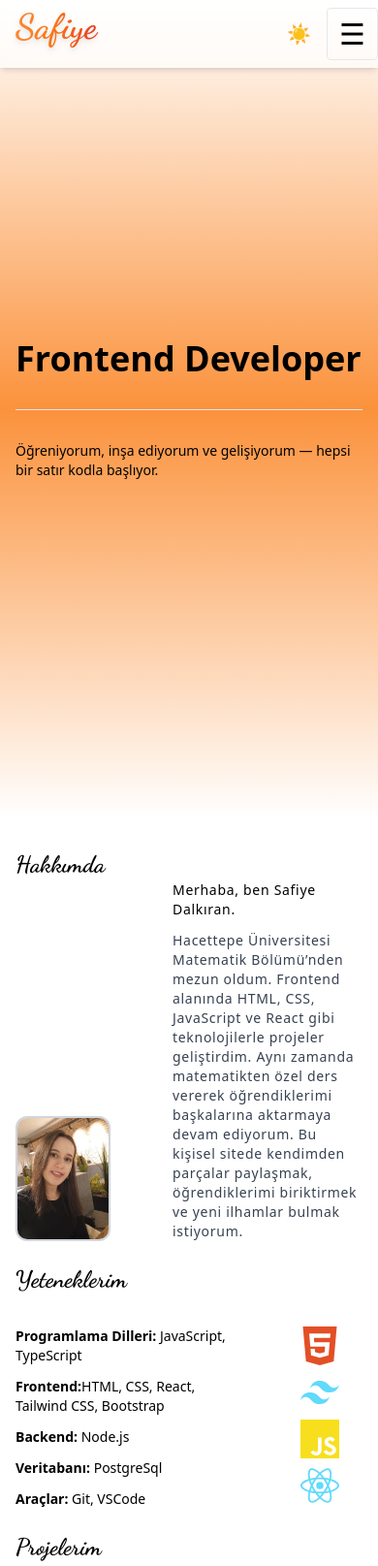
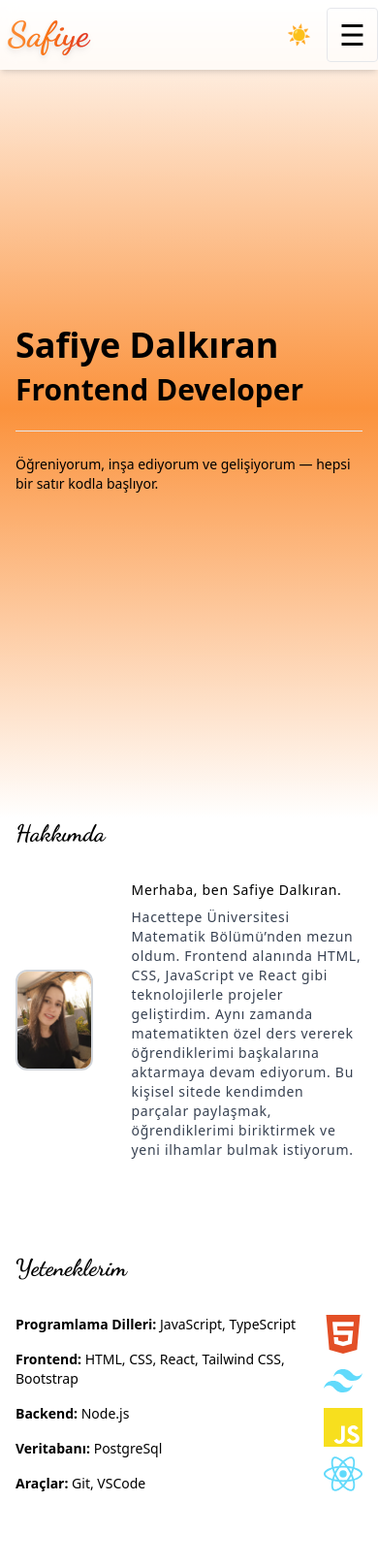
Before and after one commit to saflye/personal-portfolio, a website: page public/index.html in a window 390 px wide. Shown: the top 1615 px of the page at 97% size. Drawn offline with nearby package versions, Linux system fonts and the light colour scheme; a web font is replaced by a local one.

Commit message:
Update frontend skills section

```diff
--- a/public/index.html
+++ b/public/index.html
@@ -15,6 +15,7 @@
     <link rel="stylesheet" href="https://cdnjs.cloudflare.com/ajax/libs/font-awesome/6.2.1/css/all.min.css"
         integrity="sha512-MV7K8+y+gLIBoVD59lQIYicR65iaqukzvf/nwasF0nqhPay5w/9lJmVM2hMDcnK1OnMGCdVK+iQrJ7lzPJQd1w=="
         crossorigin="anonymous" referrerpolicy="no-referrer" />
+
     <link href="./css/style.css" rel="stylesheet">
     <!-- AOS CSS -->
     <link href="https://unpkg.com/aos@2.3.1/dist/aos.css" rel="stylesheet">
@@ -29,7 +30,7 @@
         <div class="container flex flex-row justify-between space-x-8 lg:space-x-16">
             <!--Logo-->
             <a href="#"
-                class="text-4xl lg:text-6xl font-dancing font-bold text-transparent px-4 bg-clip-text bg-gradient-to-r from-orange-400 via-orange-500 to-red-600 drop-shadow-md">
+                class="text-4xl lg:text-6xl font-dancing font-bold text-transparent p-2 bg-clip-text bg-gradient-to-r from-orange-400 via-orange-500 to-red-600 drop-shadow-md">
                 Safiye
             </a>
             <!--Navigation-->
@@ -90,8 +91,11 @@
     dark:from-gray-900 dark:via-gray-800 dark:to-gray-900">
         <div class="h-full absolute w-full flex items-center ">
             <div
-                class="container px-4 group-hover:mb-10 duration-500 flex flex-col space-y-8 text-black dark:text-white">
-                <h1 class="text-4xl md:text-6xl lg:text-8xl font-bold">Frontend Developer</h1>
+                class="container px-4 group-hover:mb-10 duration-500 flex flex-col space-y-6 text-black dark:text-white">
+                <div class="flex flex-col space-y-2 lg:space-y-4">
+                    <h1 class="text-4xl md:text-6xl lg:text-8xl font-sans font-bold">Safiye Dalkıran</h1>
+                    <h1 class="text-3xl md:text-5xl lg:text-7xl font-sans font-bold">Frontend Developer</h1>
+                </div>
                 <hr
                     class="opacity-100 md:opacity-0 md:group-hover:opacity-100 md:group-hover:border-t md:group-hover:border-gray-400 md:group-hover:w-full my-11 duration-500">
                 <h3
@@ -103,70 +107,79 @@
         </div>
     </section>
     <!--Abaut Section-->
-    <section id="about" class=" md:h-128 bg-white dark:bg-gray-900 scroll-mt-20 pt-8 transition duration-500 "
+    <section id="about" class=" md:h-128 bg-white dark:bg-gray-900 scroll-mt-28 transition duration-500 "
         data-aos="fade-up">
         <!--About Content-->
-        <div class="container px-4 flex flex-row space-x-16 space-y-8 md:space-y-16 duration-500 ">
-            <!--Left Content-->
-            <div class="basis-1/3 flex flex-col justify-between">
+        <div class="container px-4 flex flex-col space-y-8 md:space-y-16 duration-500 ">
             <!--Title-->
             <h2
                 class="text-2xl md:text-4xl text-black hover:text-orange-600 dark:text-white dark:hover:text-orange-600 duration-500 font-dancing font-bold ">
                 Hakkımda
             </h2>
+            <div class="flex space-x-10">
+                <!--Left Content-->
+                <div class="flex justify-start items-center basis-1/4 ">
                     <!--Image-->
                     <img src="./images/IMG-20241109-WA0013.jpg" alt=""
-                    class="w-44 h-54 border-2 border-gray-300 rounded-xl duration-300 hover:brightness-105 object-cover ">
+                        class=" w-44 h-54 border-2 border-gray-300 rounded-xl duration-300 hover:brightness-105 object-cover ">
                 </div>
                 <!--Right Content-->
-            <div class="basis-2/3 flex flex-col space-y-3 ">
-                <p class="text-sm md:text-xl lg:text-2xl tracking-wider dark:text-white">Merhaba, ben Safiye Dalkıran.
+                <div class="basis-3/4 flex flex-col space-y-2 ">
+                    <p class="text-sm md:text-xl lg:text-2xl tracking-wider dark:text-white">Merhaba, ben Safiye
+                        Dalkıran.
                     </p>
-                <p class="text-sm md:text-xl lg:text-2xl text-gray-700 dark:text-white tracking-wider block lg:hidden">
+                    <p
+                        class="text-sm md:text-xl lg:text-2xl text-gray-700 dark:text-white tracking-wider block lg:hidden">
                         Hacettepe Üniversitesi Matematik Bölümü’nden mezun oldum.
                         Frontend alanında HTML, CSS, JavaScript ve React gibi teknolojilerle projeler geliştirdim.
                         Aynı zamanda matematikten özel ders vererek öğrendiklerimi başkalarına aktarmaya devam ediyorum.
-                    Bu kişisel sitede kendimden parçalar paylaşmak, öğrendiklerimi biriktirmek ve yeni ilhamlar bulmak
+                        Bu kişisel sitede kendimden parçalar paylaşmak, öğrendiklerimi biriktirmek ve yeni ilhamlar
+                        bulmak
                         istiyorum.
                     </p>
                     <p class="text-xs md:text-xl text-gray-700 dark:text-white tracking-wider hidden lg:block ">
                         Sivas’ta doğdum, Ankara’da yaşıyorum. Hacettepe Üniversitesi Matematik Bölümü’nden mezun oldum.
-                    Matematiğe olan ilgim, yalnızca formüllerle değil, düşünce yapımla da ilgiliydi: sorgulayan, sabırlı
-                    ve çözüm odaklı bir bakış açısı geliştirdim. Bu özellikler, hem öğretmenliğe hem de yazılıma olan
-                    yolculuğumun temel taşlarını oluşturdu.
-
-                    Üniversite sonrası hayat bazen durup nefes almayı, bazen de kendini yeniden keşfetmeyi gerektirdi.
-                    Bu süreçte kodlama ile tanıştım.
+                        Matematiğe olan ilgim, yalnızca formüllerle değil, düşünce yapımla da ilgiliydi: sorgulayan,
+                        sabırlı ve çözüm odaklı bir bakış açısı geliştirdim. Bu özellikler, hem öğretmenliğe hem de
+                        yazılıma
+                        olan yolculuğumun temel taşlarını oluşturdu. Üniversite sonrası hayat bazen durup nefes almayı,
+                        bazen de kendini yeniden keşfetmeyi
+                        gerektirdi.Bu süreçte kodlama ile tanıştım.
 
                         Frontend alanında HTML, CSS, JavaScript ve React gibi teknolojilerle projeler geliştirdim. Aynı
-                    zamanda matematik alanında özel dersler vererek öğrendiklerimi başkalarına aktarmaya devam ediyorum.
+                        zamanda matematik alanında özel dersler vererek öğrendiklerimi başkalarına aktarmaya devam
+                        ediyorum.
                         İki alan da bana aynı şeyi hissettirdi: öğrenmek kadar öğretmek de ruhuma iyi geliyor.
 
-                    Bu kişisel sitede, kendimden parçalar paylaşmak, öğrendiklerimi biriktirmek ve yeni ilhamlar bulmak
-                    istiyorum.
+                        Bu kişisel sitede, kendimden parçalar paylaşmak, öğrendiklerimi biriktirmek ve yeni ilhamlar
+                        bulmak istiyorum.
                     </p>
                 </div>
+
+            </div>
+
         </div>
     </section>
     <!--Skills-->
-    <section id="skills" class="mt-6 lg:mt-10 scroll-mt-20 dark:bg-gray-900" data-aos="fade-up">
-        <div class="container flex flex-row justify-between group">
-            <div class="container flex flex-col space-y-8 px-4">
+    <section id="skills" class="mt-24 scroll-mt-28 dark:bg-gray-900" data-aos="fade-up">
+        <div class="container flex flex-col px-4 space-y-8">
             <h2
                 class="text-2xl md:text-4xl text-black dark:text-white hover:text-orange-600 dark:hover:text-orange-600 duration-500 font-dancing font-bold ">
                 Yeteneklerim
             </h2>
-                <ul class="list-inside space-y-3 lg:space-y-6 text-sm md:text-xl text-black dark:text-white">
+            <div class="flex flex-row justify-between items-center space-x-4">
+                <div class="flex flex-col space-y-8">
+                    <ul class="list-inside space-y-4 lg:space-y-6 text-sm md:text-xl text-black dark:text-white">
                         <li><strong>Programlama Dilleri:</strong> JavaScript, TypeScript
                         </li>
-                    <li><strong>Frontend:</strong>HTML, CSS, React, Tailwind CSS, Bootstrap</li>
+                        <li><strong>Frontend:</strong> HTML, CSS, React, Tailwind CSS, Bootstrap</li>
                         <li><strong>Backend:</strong> Node.js</li>
                         <li><strong>Veritabanı:</strong> PostgreSql</li>
                         <li><strong>Araçlar:</strong> Git, VSCode</li>
                     </ul>
                 </div>
                 <!--icons-->
-            <div class="flex flex-col space-y-2 px-10 pt-16 md:flex-row md:px-0 md:py-0 md:space-y-0 md:space-x-8 lg:space-x-16 md:justify-center md:items-center"">
+                <div class="flex flex-col space-y-2 md:flex-row md:space-y-0 md:space-x-8 lg:space-x-16 md:justify-center md:items-center"">
                 <div class=" w-10 md:w-16 lg:w-28 h-10 md:h-16 lg:h-28 hover:scale-110 duration-500">
                     <svg role=" img" viewBox="0 0 24 24" xmlns="http://www.w3.org/2000/svg"
                         class="w-full h-full fill-html-orange">
@@ -201,17 +214,17 @@
                 </div>
             </div>
         </div>
+        </div>
     </section>
     <!--Project Section-->
-    <section class="w-full bg-white dark:bg-gray-900 px-4 mt-6 md:mt-10 lg:mt-16 scroll-mt-20 " data-aos="fade-up"
-        id="project">
+    <section class="w-full bg-white dark:bg-gray-900 px-4 mt-24 scroll-mt-28 " data-aos="fade-up" id="project">
         <div class="container space-y-8">
             <h2
                 class="text-2xl md:text-4xl text-black dark:text-white hover:text-orange-600 dark:hover:text-orange-600 duration-500 font-dancing font-bold ">
                 Projelerim
             </h2>
             <div
-                class="container flex flex-col justify-center  items-center md:flex-row md:space-x-16 space-y-4 md:space-y-0">
+                class="container flex flex-col justify-center items-center md:flex-row md:space-x-16 space-y-4 md:space-y-0">
                 <div
                     class="border border-gray-300 hover:border-gray-600 max-w-xs md:max-w-sm rounded overflow-hidden bg-white dark:bg-gray-700 hover:bg-orange-300 shadow-lg hover:shadow-2xl hover:scale-105 transition duration-300 transform">
                     <img class="w-full" src="/images/proje-1.png" alt="Sunset in the mountains">
@@ -233,9 +246,7 @@
                             class="inline-block px-4 py-2 rounded-md font-semibold dark:text-white hover:text-orange-600">
                             İncele..
                         </a>
-
                     </div>
-
                 </div>
                 <div
                     class="border border-gray-300 hover:border-gray-600 max-w-xs md:max-w-sm rounded overflow-hidden bg-white dark:bg-gray-700 hover:bg-orange-300 shadow-lg hover:shadow-2xl hover:scale-105 transition duration-300 transform">
@@ -264,13 +275,13 @@
         </div>
     </section>
     <!--CONTACT-->
-    <section id="contact" class="bg-gradient-to-b bg-white dark:bg-gray-900 scroll-mt-20 mt-6 md:mt-10"
-        data-aos="fade-up">
+    <section id="contact" class="bg-gradient-to-b bg-white dark:bg-gray-900 scroll-mt-28 mt-24" data-aos="fade-up">
         <div class="container space-y-8 relative">
+            <!--Title-->
             <h2
-                class="text-xl mx-4 md:text-4xl text-black dark:text-white hover:text-orange-600 dark:hover:text-orange-600 duration-500 font-dancing font-bold ">
+                class="text-2xl mx-4 md:text-4xl text-black dark:text-white hover:text-orange-600 dark:hover:text-orange-600 duration-500 font-dancing font-bold ">
                 İletişim</h2>
-            <div class="flex flex-col items-center justify-center gap-6 ">
+            <div class="flex flex-col items-center justify-center gap-6 space-y-4">
                 <div class="flex gap-6 w-full md:w-2/3 px-4 md:px-0 mx-auto">
                     <!-- LinkedIn -->
                     <a href="https://www.linkedin.com/in/safiyedalkiran" target="_blank"
@@ -307,7 +318,7 @@
         </div>
     </section>
     <!--Footer-->
-    <footer class="text-center py-4 mb-8 text-gray-600 dark:text-white bg-white dark:bg-gray-900">
+    <footer class="text-center py-4 my-8 text-gray-600 dark:text-white bg-white dark:bg-gray-900">
         © 2025 Safiye Dalkıran. Tüm hakları saklıdır.
     </footer>
     <script src="./js/app.js"></script>
```
Also changed, not shown: public/css/style.css. Lines whose indentation alone changed are shown as unchanged.
